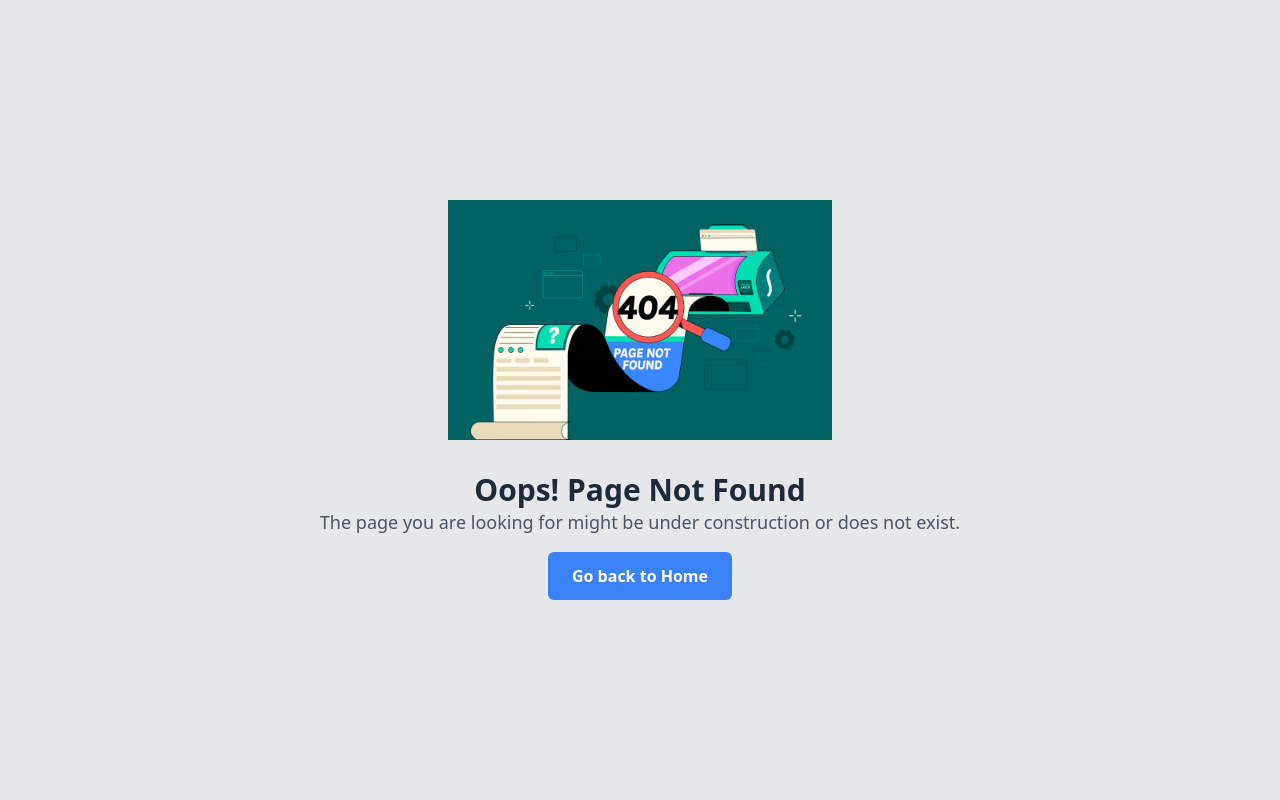
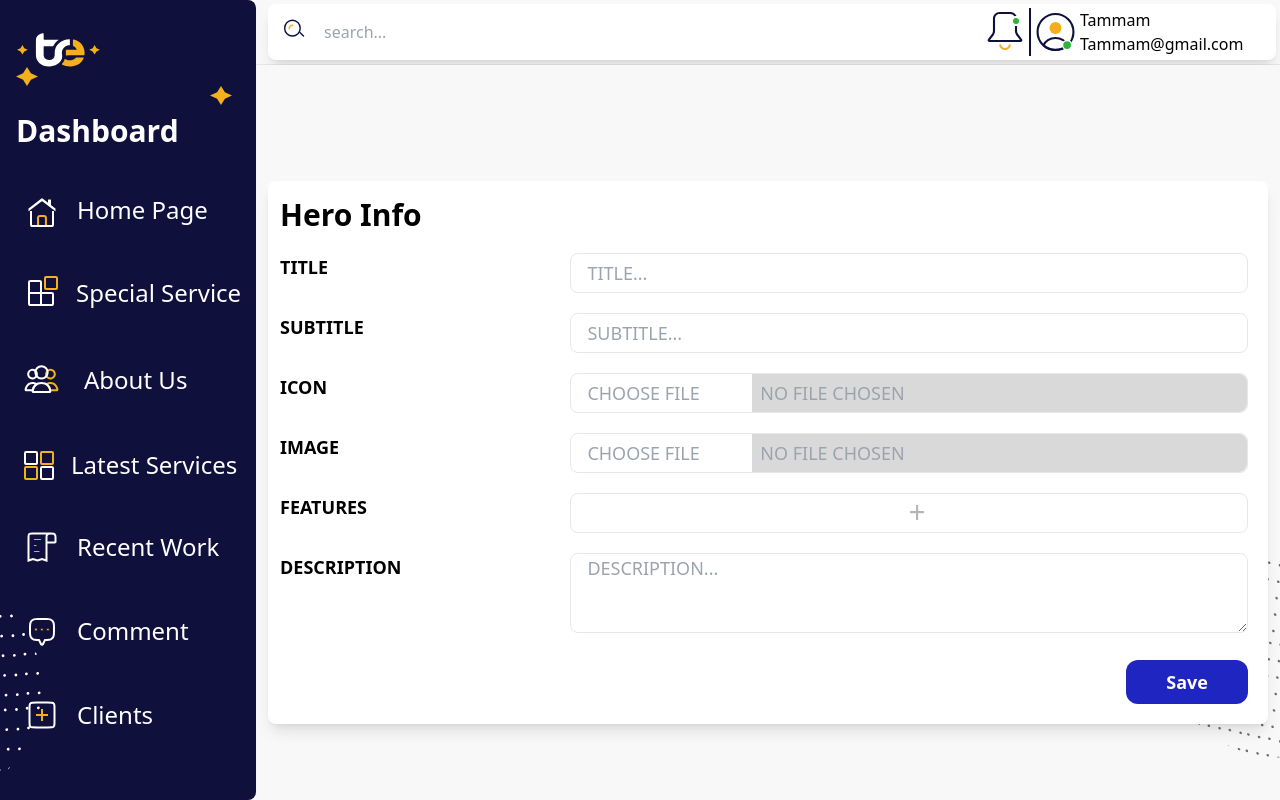
Before and after one commit to Hetari/Simple-Dashboard, a Vue app: page /admin/SpacialService/add in a window 1280 px wide. Before the commit this address had no page. Built offline with nearby package versions, Linux system fonts and the light colour scheme.

Commit message:
Finish the Features section

```diff
--- /dev/null
+++ b/src/components/AddFeatures.vue
@@ -0,0 +1,42 @@
+<template>
+  <div class="grid grid-cols-10">
+    <div class="col-span-3 uppercase font-semibold">Features</div>
+    <div class="col-span-7 mb-5">
+      <div
+        class="w-full pl-4 h-10 border border-solid rounded-lg"
+        @click="toggleModal"
+      >
+        <p
+          class="flex items-center justify-center text-3xl text-[#B9B5B5] cursor-pointer"
+        >
+          +
+        </p>
+      </div>
+    </div>
+  </div>
+  <Modal @closeModal="closeModal" v-if="showModal" />
+</template>
+
+<script>
+import Modal from "@/components/Modal.vue";
+
+export default {
+  components: { Modal },
+  data() {
+    return {
+      showModal: false,
+    };
+  },
+  methods: {
+    toggleModal() {
+      this.showModal = !this.showModal;
+    },
+    closeModal() {
+      this.showModal = false;
+    },
+  },
+};
+</script>
+
+<style>
+</style>
--- /dev/null
+++ b/src/components/Feature.vue
@@ -0,0 +1,21 @@
+<template>
+  <div class="px-5 grid grid-cols-10 items-center">
+    <div class="col-span-2 uppercase font-semibold text-black">Feature</div>
+    <div class="col-span-8">
+      <div class="w-full pl-4 h-10 border border-solid rounded-lg">
+        <p
+          class="flex items-center justify-end me-2 text-3xl text-[#B9B5B5] cursor-pointer"
+        >
+          +
+        </p>
+      </div>
+    </div>
+  </div>
+</template>
+
+<script>
+export default {};
+</script>
+
+<style>
+</style>
--- /dev/null
+++ b/src/components/Modal.vue
@@ -0,0 +1,73 @@
+<template>
+  <div
+    @click="closeModal"
+    class="h-screen w-full fixed inset-0 bg-black bg-opacity-30 z-30"
+  />
+  <div
+    id="default-modal"
+    class="bg-white fixed top-[50%] left-[50%] -translate-x-[50%] -translate-y-[50%] z-40 w-[500px] h-fit rounded drop-shadow-xl"
+  >
+    <div class="flex items-center justify-between p-4">
+      <button
+        @click="closeModal"
+        type="button"
+        class="bg-transparent hover:bg-gray-200 rounded-lg w-8 h-8 ms-auto inline-flex justify-center items-center"
+      >
+        <svg
+          width="24"
+          height="24"
+          viewBox="0 0 24 24"
+          fill="none"
+          xmlns="http://www.w3.org/2000/svg"
+        >
+          <path
+            d="M12 22C17.5228 22 22 17.5228 22 12C22 6.47715 17.5228 2 12 2C6.47715 2 2 6.47715 2 12C2 17.5228 6.47715 22 12 22Z"
+            stroke="#F3AF1C"
+            stroke-width="2"
+            stroke-linecap="round"
+            stroke-linejoin="round"
+          />
+          <path
+            d="M15 9L9 15"
+            stroke="#F3AF1C"
+            stroke-width="2"
+            stroke-linecap="round"
+            stroke-linejoin="round"
+          />
+          <path
+            d="M9 9L15 15"
+            stroke="#F3AF1C"
+            stroke-width="2"
+            stroke-linecap="round"
+            stroke-linejoin="round"
+          />
+        </svg>
+      </button>
+    </div>
+    <Feature />
+    <div class="flex justify-end p-4">
+      <button
+        class="bg-[#1C23C0FC] font-bold capitalize text-white rounded-xl px-8 py-2"
+        type="submit"
+      >
+        Ok
+      </button>
+    </div>
+  </div>
+</template>
+
+<script>
+import Feature from "@/components/Feature.vue";
+
+export default {
+  components: { Feature },
+  methods: {
+    closeModal() {
+      this.$emit("closeModal");
+    },
+  },
+};
+</script>
+
+<style>
+</style>
--- a/src/router/index.js
+++ b/src/router/index.js
@@ -10,6 +10,7 @@ import HomeView from "@/views/HomeView.vue";
 // import Service from "@/views/Service.vue";
 import SpecialService from "@/views/SpecialService.vue";
 import Statistic from "@/views/Statistic.vue";
+import AddSpecialService from "../views/AddSpecialService.vue";
 import AddStatistic from "@/views/AddStatistic.vue";
 import NotFound from "@/views/NotFound.vue";
 
@@ -44,6 +45,11 @@ const routes = [
     component: SpecialService,
   },
   {
+    path: "/admin/SpacialService/add",
+    name: AddSpecialService,
+    component: AddSpecialService,
+  },
+  {
     path: "/:catchAll(.*)",
     name: "NotFound",
     component: NotFound,
--- /dev/null
+++ b/src/views/AddSpecialService.vue
@@ -0,0 +1,58 @@
+<template>
+  <div class="p-1 w-full h-screen bg-[#F8F8F8]">
+    <div
+      class="bg-white rounded-lg mx-2 pr-5 pt-4 mt-28 relative z-50 shadow-lg"
+    >
+      <div class="flex justify-between">
+        <h1 class="capitalize text-3xl ml-3 mb-5 font-bold">hero info</h1>
+      </div>
+
+      <form class="text-lg ml-3" action="">
+        <NormalInput
+          text="title"
+          type="text"
+          name="spacial_service_title"
+          title="title"
+          id="spacial_service_title"
+          placeholder="TITLE..."
+        />
+        <NormalInput
+          text="subtitle"
+          type="text"
+          name="spacial_service_subtitle"
+          title="subtitle"
+          id="spacial_service_subtitle"
+          placeholder="SUBTITLE..."
+        />
+        <ImageInput file_type="Icon" />
+        <ImageInput file_type="IMage" />
+        <AddFeatures />
+        <DescriptionInput />
+        <SaveButton />
+      </form>
+    </div>
+    <img
+      class="absolute right-0 bottom-5 z-0"
+      src="../assets/dots2.svg"
+      alt=""
+    />
+  </div>
+</template>
+
+<script>
+import NormalInput from "@/components/NormalInput.vue";
+import ImageInput from "@/components/ImageInput.vue";
+import DescriptionInput from "@/components/DescriptionInput.vue";
+import SaveButton from "@/components/SaveButton.vue";
+import AddFeatures from "@/components/AddFeatures.vue";
+
+export default {
+  components: {
+    NormalInput,
+    ImageInput,
+    DescriptionInput,
+    SaveButton,
+    AddFeatures,
+  },
+};
+</script>
--- a/src/views/SpecialService.vue
+++ b/src/views/SpecialService.vue
@@ -6,7 +6,7 @@
           <h1 class="capitalize text-3xl ml-3 mb-5 font-bold">
             list spacial service
           </h1>
-          <router-link to="/admin/Spacial-Service/add">
+          <router-link to="/admin/SpacialService/add">
             <add-button />
           </router-link>
         </div>
```
